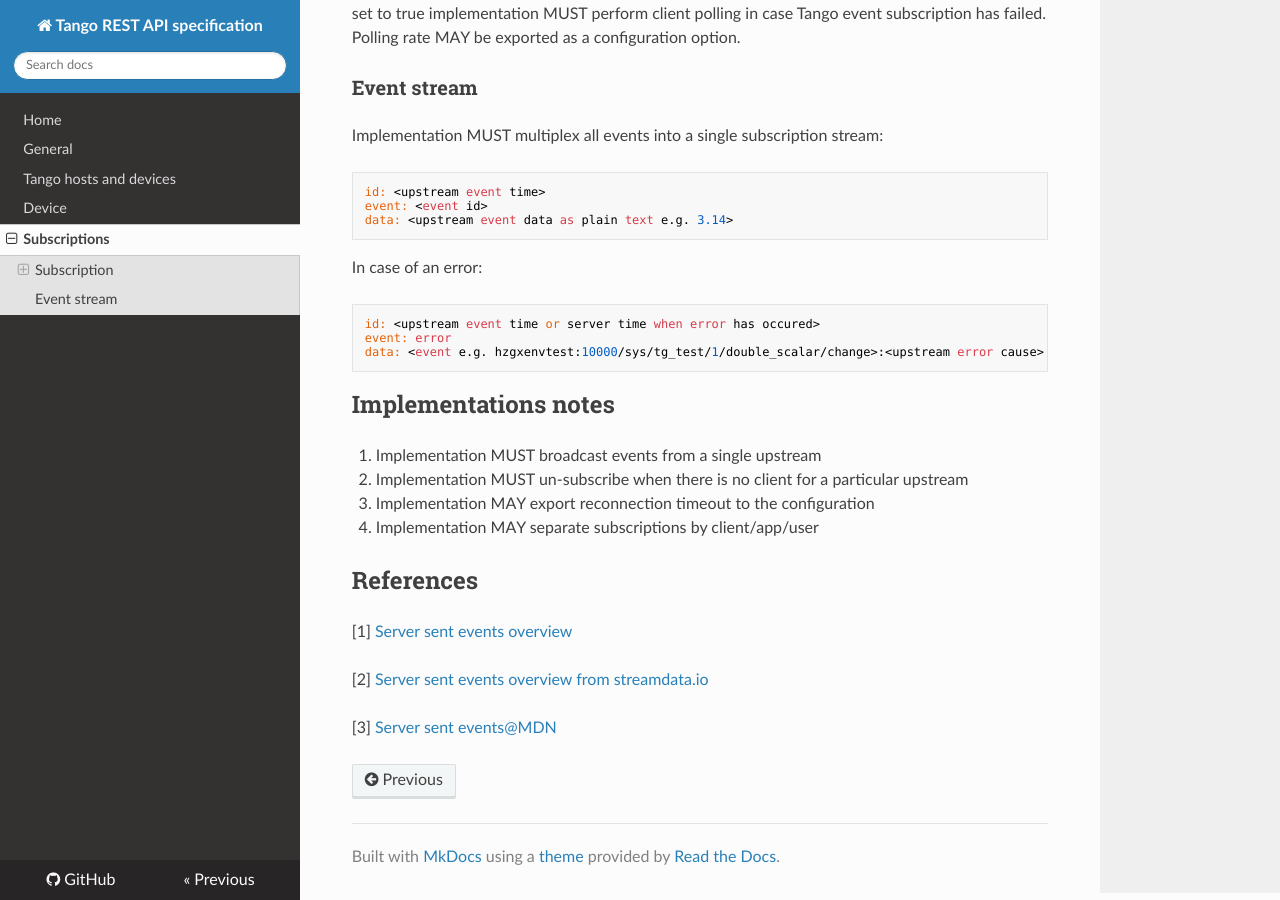
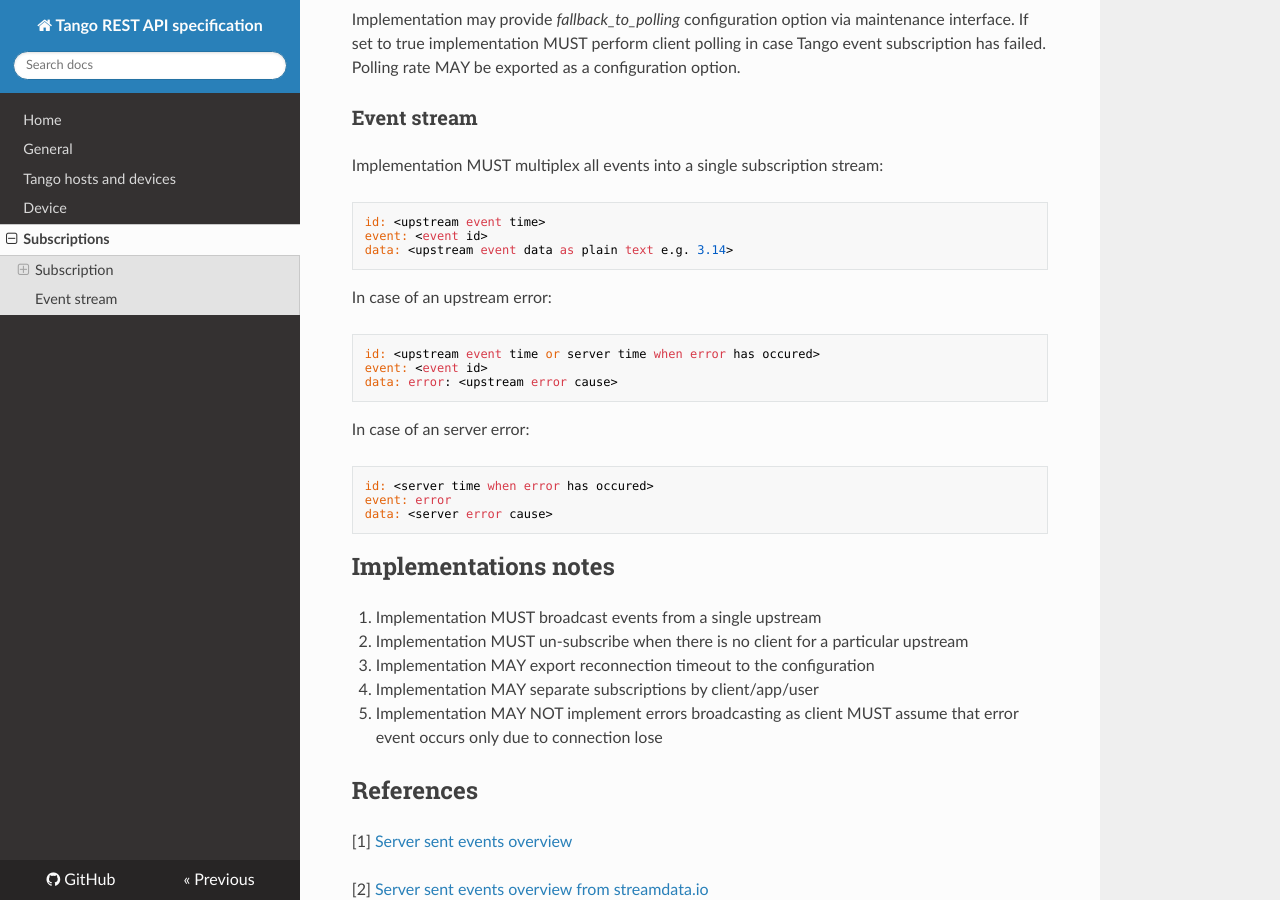
Before and after one commit to tango-controls/rest-api, an MkDocs documentation site: the page built from docs/subscriptions.md, in a window 1280 px wide and 900 px high, scrolled down 2644 px. Built offline with MkDocs 1.6.1, drawn with Linux system fonts in a browser that asks for light colours; nearby versions of some CDN libraries; old or Windows-style settings are respelled for this version of MkDocs; some of the changed text lies outside the part shown.

Commit message:
Progress: #13

````diff
--- a/docs/subscriptions.md
+++ b/docs/subscriptions.md
@@ -144,13 +146,22 @@ event: <event id>
 data: <upstream event data as plain text e.g. 3.14>
 ```
 
-In case of an error:
+In case of an upstream error:
 
 ```
 id: <upstream event time or server time when error has occured>
+event: <event id>
+data: error: <upstream error cause>
+```
+
+In case of an server error:
+
+```
+id: <server time when error has occured>
 event: error
-data: <event e.g. hzgxenvtest:10000/sys/tg_test/1/double_scalar/change>:<upstream error cause>
+data: <server error cause>
 ```
+
 
 ## Implementations notes
 
@@ -158,6 +169,7 @@ data: <event e.g. hzgxenvtest:10000/sys/tg_test/1/double_scalar/change>:<upstrea
 2. Implementation MUST un-subscribe when there is no client for a particular upstream
 3. Implementation MAY export reconnection timeout to the configuration
 4. Implementation MAY separate subscriptions by client/app/user
+5. Implementation MAY NOT implement errors broadcasting as client MUST assume that error event occurs only due to connection lose
 
 ## References
 
````
Also changed, not shown: other parts of docs/subscriptions.md (+3 -1 lines).
